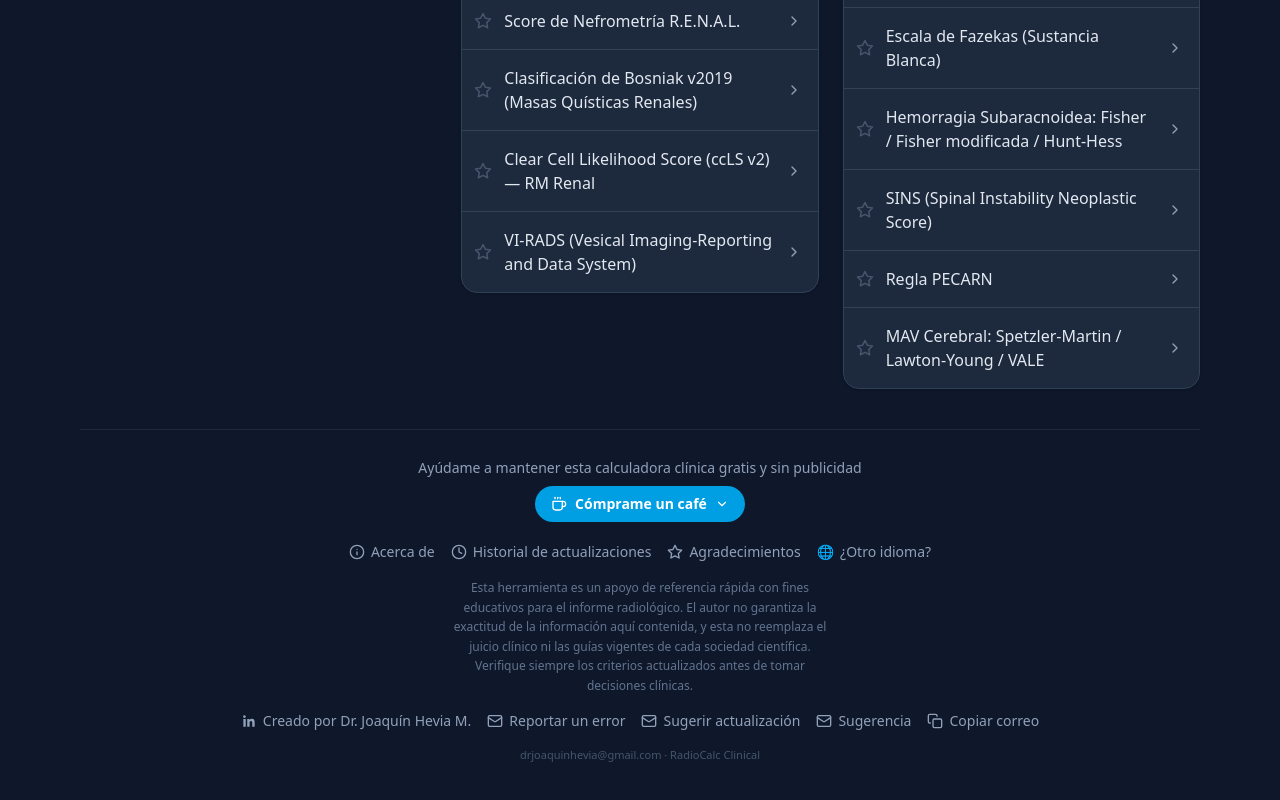
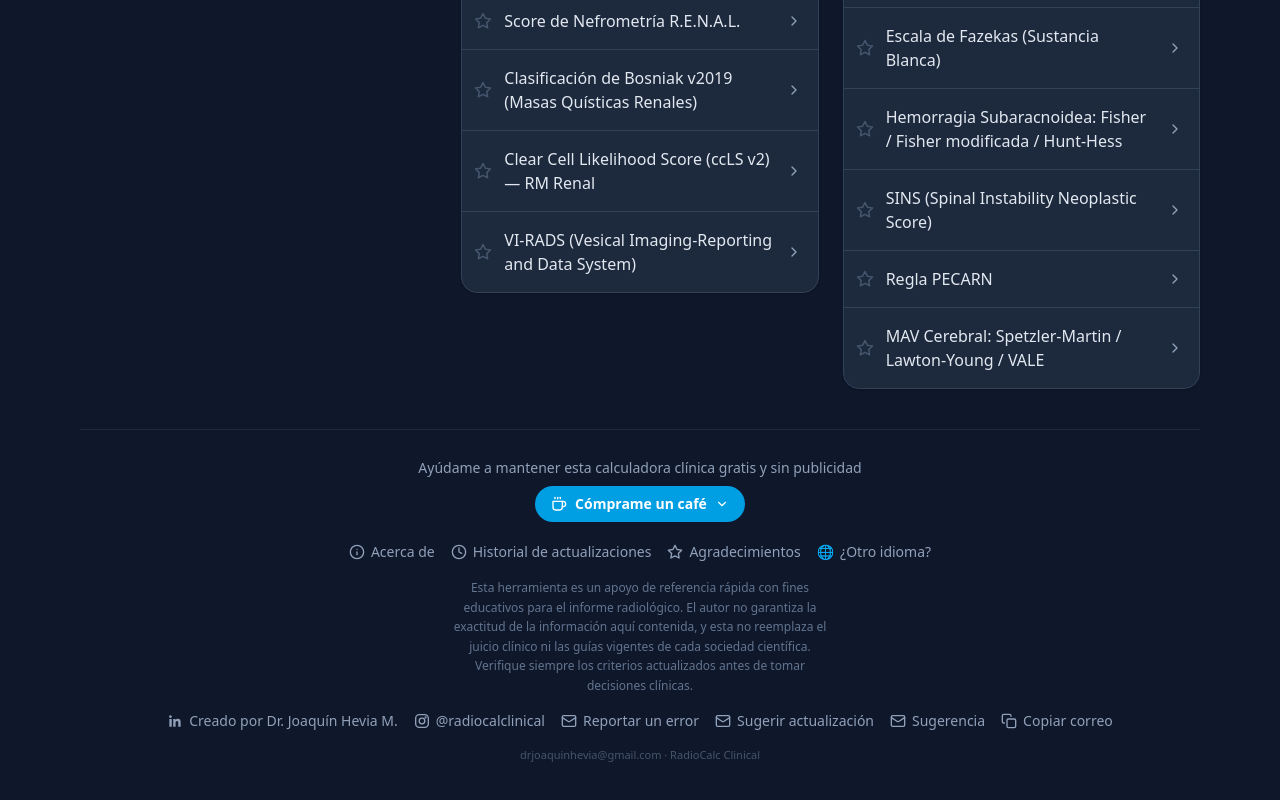
Before and after one commit to joaquinheviam/RadCalc, a React (Vite) app: page /es/ in a window 1280 px wide. Shown: the part 1882-2682 px from the top of the page. Built offline with nearby package versions, Linux system fonts and the light colour scheme.

Commit message:
Pie de página: enlace a Instagram @radiocalclinical
También se agrega el perfil como sameAs en los datos estructurados
WebSite para que Google lo asocie al sitio.

Co-Authored-By: Claude Opus 5.5 <noreply@anthropic.com>
Claude-Session: https://claude.ai/code/session_01Er3wRCcS6HjW2qZdJWwTAG

```diff
--- a/index.html
+++ b/index.html
@@ -37,7 +37,8 @@
     "@type": "WebSite",
     "name": "RadioCalc Clinical",
     "alternateName": "RadioCalc",
-    "url": "https://radiocalc.app/"
+    "url": "https://radiocalc.app/",
+    "sameAs": ["https://www.instagram.com/radiocalclinical/"]
   }
   </script>
   <script type="application/ld+json">
--- /dev/null
+++ b/src/components/icons/IconInstagram.jsx
@@ -0,0 +1,9 @@
+export default function IconInstagram({ size = 18 }) {
+  return (
+    <svg xmlns="http://www.w3.org/2000/svg" width={size} height={size} viewBox="0 0 24 24" fill="none" stroke="currentColor" strokeWidth="2" strokeLinecap="round" strokeLinejoin="round">
+      <rect x="2.5" y="2.5" width="19" height="19" rx="5.5" />
+      <circle cx="12" cy="12" r="4.2" />
+      <circle cx="17.4" cy="6.6" r="0.6" fill="currentColor" />
+    </svg>
+  );
+}
--- a/src/components/icons/index.js
+++ b/src/components/icons/index.js
@@ -11,6 +11,7 @@ export { default as IconInfo } from './IconInfo.jsx';
 export { default as IconAlertCircle } from './IconAlertCircle.jsx';
 export { default as IconMail } from './IconMail.jsx';
 export { default as IconLinkedin } from './IconLinkedin.jsx';
+export { default as IconInstagram } from './IconInstagram.jsx';
 export { default as IconBookOpen } from './IconBookOpen.jsx';
 export { default as IconStethoscope } from './IconStethoscope.jsx';
 export { default as IconSearch } from './IconSearch.jsx';
--- a/src/components/shared/SiteFooter.jsx
+++ b/src/components/shared/SiteFooter.jsx
@@ -1,8 +1,8 @@
 import { useState } from 'react';
 import { useLang } from '../../i18n/LangContext.js';
 import { copyToClipboard } from '../../utils/clipboard.js';
-import { buildMailto, REPORT_EMAIL, LINKEDIN_URL } from '../../utils/mailto.js';
-import { IconLinkedin, IconMail, IconCopy, IconInfo, IconClock, IconStar } from '../icons/index.js';
+import { buildMailto, REPORT_EMAIL, LINKEDIN_URL, INSTAGRAM_URL } from '../../utils/mailto.js';
+import { IconLinkedin, IconInstagram, IconMail, IconCopy, IconInfo, IconClock, IconStar } from '../icons/index.js';
 import DonationButton from './DonationButton.jsx';
 import Changelog from './Changelog.jsx';
 import AboutInfo from './AboutInfo.jsx';
@@ -64,6 +64,16 @@ export default function SiteFooter() {
           {t.common.createdBy} Dr. Joaquín Hevia M.
         </a>
         <a
+          href={INSTAGRAM_URL}
+          target="_blank"
+          rel="noopener noreferrer"
+          aria-label={t.common.instagramAria}
+          className="inline-flex items-center gap-1.5 text-sm font-medium text-slate-500 dark:text-slate-400 hover:text-pink-600 dark:hover:text-pink-400 transition-colors"
+        >
+          <IconInstagram size={16} />
+          @radiocalclinical
+        </a>
+        <a
           href={buildMailto(null, lang, 'bug')}
           className="inline-flex items-center gap-1.5 text-sm font-medium text-slate-500 dark:text-slate-400 hover:text-blue-600 dark:hover:text-blue-400 transition-colors"
         >
--- a/src/utils/mailto.js
+++ b/src/utils/mailto.js
@@ -1,4 +1,5 @@
 export const REPORT_EMAIL = 'drjoaquinhevia@gmail.com';
+export const INSTAGRAM_URL = 'https://www.instagram.com/radiocalclinical/';
 export const LINKEDIN_URL = 'https://www.linkedin.com/in/joaqu%C3%ADn-hevia-morel-07421675/';
 
 // type: 'bug' (reportar error) | 'update' (sugerir actualización) | 'suggestion' (sugerencia general)
```
Also changed, not shown: src/i18n/strings.en.js, src/i18n/strings.es.js.
